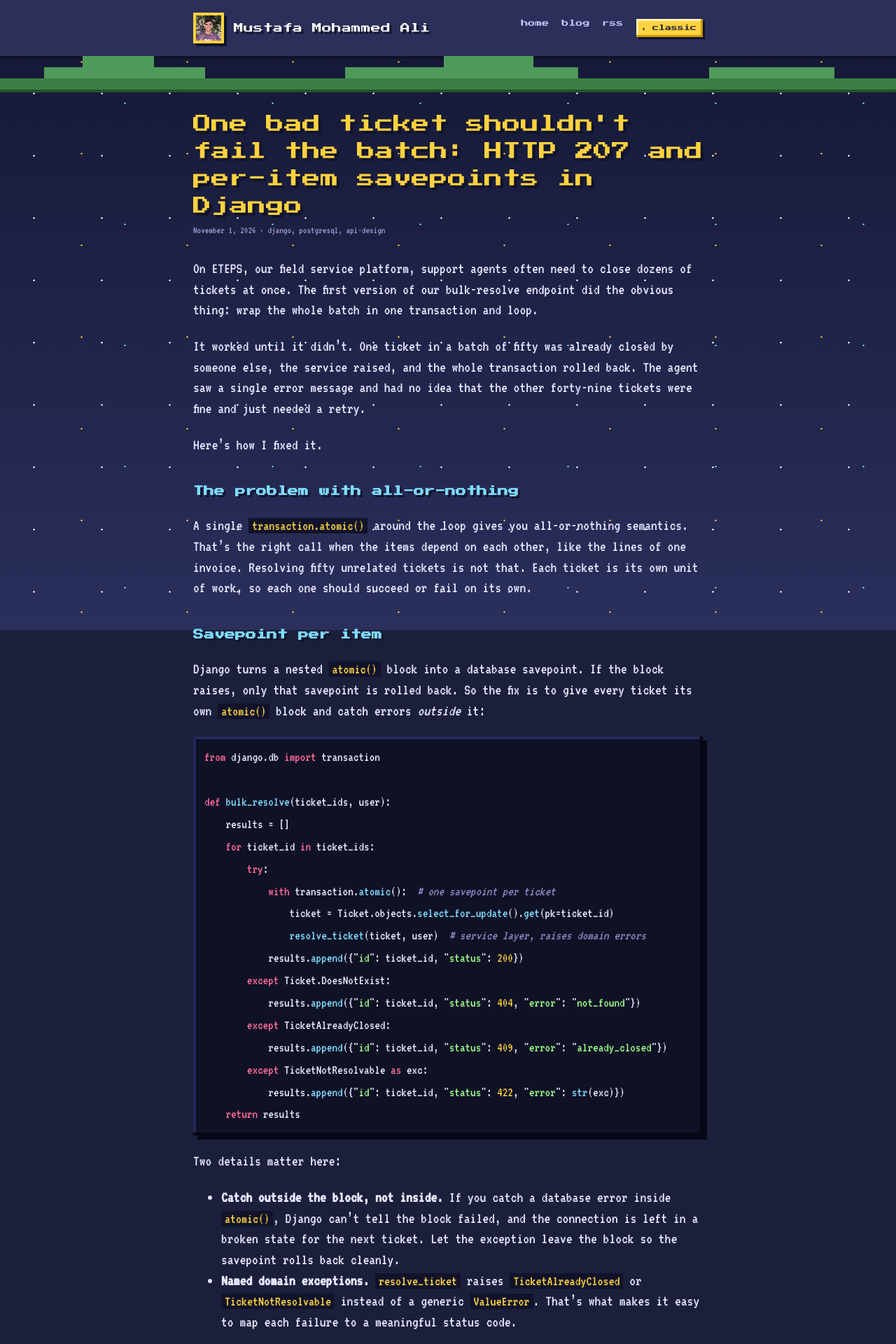
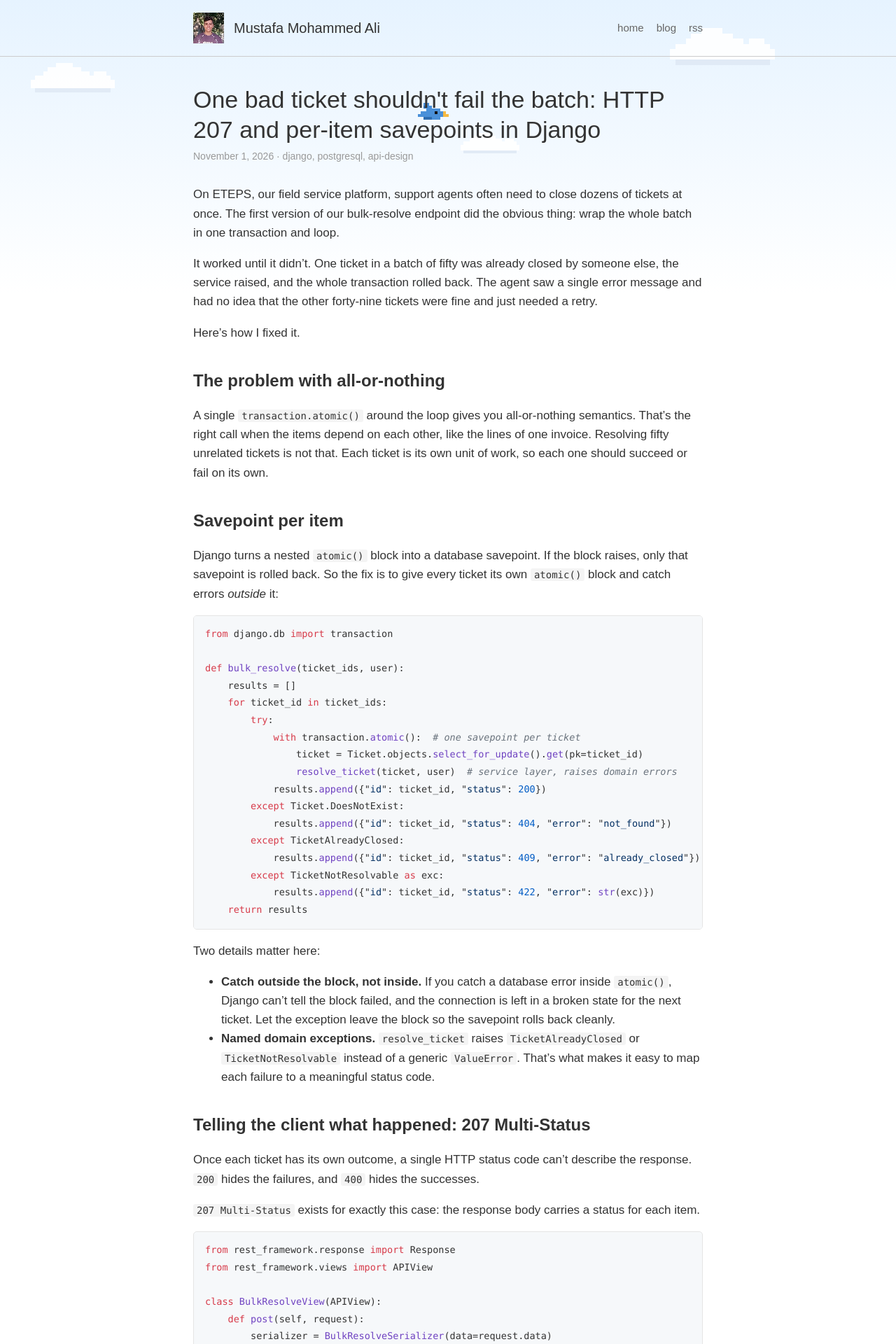
Before and after one commit to 0Mustafa37/0Mustafa37.github.io, a Jekyll site: the page built from _posts/2026-11-01-bulk-api-207-multi-status-savepoints.md, in a window 1280 px wide. Shown: the top 1920 px of the page at 70% size. Built offline with Jekyll 4.4.1, drawn with Linux system fonts in a browser that asks for light colours.

Commit message:
Simplify blog: white page with original pixel-art sky and ground
Co-Authored-By: Claude Opus 5.5 <noreply@anthropic.com>
Claude-Session: https://claude.ai/code/session_01N82b9m2pLFxbpPTijEcMMC

```diff
--- a/_layouts/blog.html
+++ b/_layouts/blog.html
@@ -1,25 +1,22 @@
 <!doctype html>
-<html lang="en" data-theme="pixel">
+<html lang="en">
 <head>
 <meta charset="utf-8">
 <meta name="viewport" content="width=device-width, initial-scale=1">
 <title>{% if page.title %}{{ page.title }} | {% endif %}Mustafa's blog</title>
 <meta name="description" content="{{ page.description | default: page.excerpt | default: site.description | strip_html | strip_newlines | truncate: 160 }}">
-<script>
-  // Remember the visitor's theme choice (pixel is the default)
-  try {
-    var t = localStorage.getItem('blog-theme');
-    if (t === 'classic' || t === 'pixel') document.documentElement.setAttribute('data-theme', t);
-  } catch (e) {}
-</script>
-<link rel="preconnect" href="https://fonts.googleapis.com">
-<link rel="preconnect" href="https://fonts.gstatic.com" crossorigin>
-<link href="https://fonts.googleapis.com/css2?family=Press+Start+2P&family=VT323&display=swap" rel="stylesheet">
 <link rel="stylesheet" href="{{ '/assets/blog.css' | relative_url }}?v={{ site.time | date: '%s' }}">
 <link rel="alternate" type="application/atom+xml" title="Mustafa's blog" href="{{ '/blog/feed.xml' | relative_url }}">
 </head>
 <body>
-<div class="sky" aria-hidden="true"></div>
+{% assign s = '/assets/blog/sprites/' | relative_url %}
+<!-- sky: drifting clouds and a bird (decorative) -->
+<div class="sky" aria-hidden="true">
+  <img class="cloud c1" src="{{ s }}cloud.svg" alt="">
+  <img class="cloud c2" src="{{ s }}cloud.svg" alt="">
+  <img class="cloud c3" src="{{ s }}cloud.svg" alt="">
+  <img class="bird" src="{{ s }}bird.svg" alt="">
+</div>
 <header class="bhead">
   <div class="wrap">
     <img src="{{ '/assets/me.jpg' | relative_url }}" alt="">
@@ -28,26 +25,25 @@
       <a href="{{ '/' | relative_url }}">home</a>
       <a href="{{ '/blog/' | relative_url }}">blog</a>
       <a href="{{ '/blog/feed.xml' | relative_url }}">rss</a>
-      <button class="theme-btn" type="button" id="themeBtn" title="Switch theme"></button>
     </nav>
   </div>
 </header>
-<div class="hills" aria-hidden="true"></div>
 <main class="wrap">
 {{ content }}
 </main>
-<script>
-  (function () {
-    var root = document.documentElement, btn = document.getElementById('themeBtn');
-    function label() { btn.textContent = root.getAttribute('data-theme') === 'pixel' ? '◐ classic' : '▦ pixel'; }
-    btn.addEventListener('click', function () {
-      var next = root.getAttribute('data-theme') === 'pixel' ? 'classic' : 'pixel';
-      root.setAttribute('data-theme', next);
-      try { localStorage.setItem('blog-theme', next); } catch (e) {}
-      label();
-    });
-    label();
-  })();
-</script>
+<!-- ground: a little pixel world at the bottom of the page (decorative) -->
+<footer class="scene" aria-hidden="true">
+  <img class="tree t1" src="{{ s }}tree.svg" alt="">
+  <img class="bush b1" src="{{ s }}bush.svg" alt="">
+  <img class="bunny" src="{{ s }}bunny.svg" alt="">
+  <img class="flower f1" src="{{ s }}flower.svg" alt="">
+  <img class="rock r1" src="{{ s }}rock.svg" alt="">
+  <img class="slime" src="{{ s }}slime.svg" alt="">
+  <img class="flower f2" src="{{ s }}flower.svg" alt="">
+  <img class="bush b2" src="{{ s }}bush.svg" alt="">
+  <img class="tree t2" src="{{ s }}tree.svg" alt="">
+  <img class="rock r2" src="{{ s }}rock.svg" alt="">
+  <div class="ground"></div>
+</footer>
 </body>
 </html>
--- a/assets/blog.css
+++ b/assets/blog.css
@@ -65,131 +65,59 @@ a { color: #0000ee; }
 .post figure img { display: block; margin: 0 auto; }
 .post figcaption { color: #999; font-size: 14px; margin-top: 8px; }
 
-/* ---------- theme switch button ---------- */
-.theme-btn {
-  font: inherit; font-size: 14px; color: #666; background: none;
-  border: 1px solid #ccc; border-radius: 999px; padding: 2px 10px; cursor: pointer;
+/* =====================================================================
+   PIXEL WORLD: original pixel-art sprites around a simple white blog
+   ===================================================================== */
+body { background: linear-gradient(#e6f3ff 0, #ffffff 420px) no-repeat, #fff; }
+.bhead { background: transparent; }
+.bhead img { border-radius: 0; image-rendering: pixelated; }
+main.wrap { position: relative; z-index: 1; min-height: 50vh; }
+
+/* sky layer: clouds + bird, fixed behind the content */
+.sky { position: fixed; inset: 0; z-index: 0; pointer-events: none; overflow: hidden; }
+.sky img { position: absolute; image-rendering: pixelated; }
+.cloud { width: 120px; opacity: .9; animation: drift linear infinite; }
+.c1 { top: 90px;  animation-duration: 95s;  animation-delay: -10s; }
+.c2 { top: 190px; width: 84px; animation-duration: 130s; animation-delay: -70s; }
+.c3 { top: 40px;  width: 150px; animation-duration: 160s; animation-delay: -120s; }
+.bird { width: 44px; top: 150px; animation: fly 40s linear infinite, bob 1.2s steps(2) infinite; animation-delay: -15s; }
+@keyframes drift { from { left: -180px; } to { left: 100%; } }
+@keyframes fly   { from { left: -60px; } to { left: 100%; } }
+@keyframes bob   { 50% { transform: translateY(-6px); } }
+
+/* ground scene at the bottom of every page */
+.scene { position: relative; height: 150px; margin-top: 60px; overflow: hidden; }
+.scene .ground {
+  position: absolute; left: 0; right: 0; bottom: 0; height: 36px;
+  background: #6fbf73; border-top: 6px solid #4f9a5a;
 }
-.theme-btn:hover { color: #0000ee; border-color: #0000ee; }
+.scene img { position: absolute; bottom: 36px; image-rendering: pixelated; }
+.t1 { left: 4%;  width: 84px; }
+.b1 { left: 14%; width: 70px; }
+.bunny { left: 24%; width: 52px; animation: hop 3s steps(1) infinite; }
+.f1 { left: 33%; width: 24px; }
+.r1 { left: 46%; width: 60px; }
+.slime { left: 58%; width: 56px; animation: squish 1.6s steps(2) infinite; }
+.f2 { left: 68%; width: 24px; }
+.b2 { left: 76%; width: 70px; }
+.t2 { left: 87%; width: 96px; }
+.r2 { left: 94%; width: 44px; }
+@keyframes hop    { 0%, 70% { transform: translateY(0); } 80% { transform: translateY(-14px); } 90% { transform: translateY(-6px); } }
+@keyframes squish { 50% { transform: scale(1.08, .9); transform-origin: bottom; } }
+.scene .credit { position: absolute; left: 0; right: 0; bottom: 8px; text-align: center; font-size: 13px; color: #24502b; }
 
-/* decorations only show in the pixel theme */
-.sky, .hills { display: none; }
-
-/* =====================================================================
-   PIXEL THEME: original retro 8-bit look
-   ===================================================================== */
-[data-theme="pixel"] body {
-  background: #1b1f3b;
-  color: #e8e6ff;
-  font-family: "VT323", monospace;
-  font-size: 22px;
-  line-height: 1.35;
-  image-rendering: pixelated;
+@media (max-width: 600px) {
+  .cloud { width: 80px; } .c3 { width: 100px; }
+  .b1, .f2, .r2 { display: none; }
+  .t1 { left: 2%; width: 64px; } .t2 { left: 80%; width: 70px; }
 }
-[data-theme="pixel"] a { color: #7fdbff; }
-[data-theme="pixel"] a:hover { color: #ffd23f; }
-
-/* starry sky made of single pixels */
-[data-theme="pixel"] .sky {
-  display: block; position: fixed; inset: 0; z-index: -1; pointer-events: none;
-  background:
-    radial-gradient(#fff 1px, transparent 1.5px) 0 0 / 97px 89px,
-    radial-gradient(#ffd23f 1px, transparent 1.5px) 41px 23px / 151px 131px,
-    radial-gradient(#7fdbff 1px, transparent 1.5px) 73px 61px / 211px 173px,
-    linear-gradient(#141733, #2a2f5c);
+@media (prefers-reduced-motion: reduce) {
+  .cloud, .bird, .bunny, .slime { animation: none; }
+  .c1 { left: 8%; } .c2 { left: 70%; } .c3 { left: 40%; } .bird { left: 85%; }
 }
 
-/* header bar */
-[data-theme="pixel"] .bhead {
-  border: 0; background: #2b2f5a; margin-bottom: 0;
-  box-shadow: 0 4px 0 #11132a;
-}
-[data-theme="pixel"] .bhead img {
-  border-radius: 0; border: 4px solid #ffd23f; box-shadow: 4px 4px 0 #11132a;
-}
-[data-theme="pixel"] .bhead .name {
-  font-family: "Press Start 2P", monospace; font-size: 14px; color: #fff;
-  text-shadow: 3px 3px 0 #11132a;
-}
-[data-theme="pixel"] .bhead nav a {
-  font-family: "Press Start 2P", monospace; font-size: 10px; color: #c9c6ff;
-}
-[data-theme="pixel"] .bhead nav a:hover { color: #ffd23f; }
-[data-theme="pixel"] .theme-btn {
-  font-family: "Press Start 2P", monospace; font-size: 9px; color: #1b1f3b;
-  background: #ffd23f; border: 0; border-radius: 0; padding: 7px 9px;
-  box-shadow: inset -3px -3px 0 #c99a00, inset 3px 3px 0 #fff3b0, 3px 3px 0 #11132a;
-}
-[data-theme="pixel"] .theme-btn:active { transform: translate(2px, 2px); box-shadow: inset -3px -3px 0 #c99a00, inset 3px 3px 0 #fff3b0; }
-
-/* stepped pixel hills under the header (original shapes) */
-[data-theme="pixel"] .hills {
-  display: block; height: 48px; margin-bottom: 30px;
-  background:
-    linear-gradient(#3a7d44, #3a7d44) 0 32px / 100% 16px no-repeat,
-    linear-gradient(#4f9a5a, #4f9a5a) 6% 16px / 18% 16px no-repeat,
-    linear-gradient(#4f9a5a, #4f9a5a) 10% 0 / 8% 16px no-repeat,
-    linear-gradient(#4f9a5a, #4f9a5a) 52% 16px / 26% 16px no-repeat,
-    linear-gradient(#4f9a5a, #4f9a5a) 55% 0 / 10% 16px no-repeat,
-    linear-gradient(#4f9a5a, #4f9a5a) 92% 16px / 14% 16px no-repeat;
-  box-shadow: 0 4px 0 #24502b;
-}
-
-/* titles */
-[data-theme="pixel"] .ctitle,
-[data-theme="pixel"] .post h1 {
-  font-family: "Press Start 2P", monospace; font-size: 26px; line-height: 1.5;
-  color: #ffd23f; text-shadow: 4px 4px 0 #11132a;
-}
-[data-theme="pixel"] .post h2,
-[data-theme="pixel"] .post h3 {
-  font-family: "Press Start 2P", monospace; font-size: 15px; line-height: 1.6;
-  color: #7fdbff; text-shadow: 3px 3px 0 #11132a; margin-top: 40px;
-}
-[data-theme="pixel"] .lead,
-[data-theme="pixel"] .post .meta,
-[data-theme="pixel"] .plist .pdate { color: #9f9cd6; }
-
-/* post list as chunky blocks */
-[data-theme="pixel"] .plist li {
-  border: 0; background: #2b2f5a; padding: 14px 18px; margin-bottom: 20px;
-  box-shadow: inset -4px -4px 0 #1f2247, inset 4px 4px 0 #3d4280, 6px 6px 0 #11132a;
-}
-[data-theme="pixel"] .plist .ptitle { font-size: 26px; }
-[data-theme="pixel"] .plist .pex { color: #c9c6ff; font-size: 20px; }
-
-/* post body */
-[data-theme="pixel"] .post code {
-  font-family: "VT323", monospace; font-size: 20px; background: #11132a; color: #ffd23f; border-radius: 0;
-}
-[data-theme="pixel"] .post pre {
-  background: #0f1124; border: 0; border-radius: 0;
-  box-shadow: inset -4px -4px 0 #070815, inset 4px 4px 0 #242859, 6px 6px 0 #070815;
-}
-[data-theme="pixel"] .post pre code { color: #e8e6ff; font-size: 19px; background: none; }
-[data-theme="pixel"] .post blockquote { border-left: 6px solid #ffd23f; color: #c9c6ff; background: #232750; }
-[data-theme="pixel"] .post img { border-radius: 0; border: 4px solid #11132a; box-shadow: 6px 6px 0 #11132a; }
-[data-theme="pixel"] .post figcaption { color: #9f9cd6; }
-[data-theme="pixel"] .post th, [data-theme="pixel"] .post td { border-color: #3d4280; }
-[data-theme="pixel"] .post hr { border-top: 4px dashed #3d4280; }
-
-/* syntax colors on dark */
-[data-theme="pixel"] .highlight .c, [data-theme="pixel"] .highlight .c1, [data-theme="pixel"] .highlight .cm { color: #8a87c2; }
-[data-theme="pixel"] .highlight .k, [data-theme="pixel"] .highlight .kd, [data-theme="pixel"] .highlight .kn,
-[data-theme="pixel"] .highlight .kc, [data-theme="pixel"] .highlight .ow { color: #ff6b9d; }
-[data-theme="pixel"] .highlight .s, [data-theme="pixel"] .highlight .s1, [data-theme="pixel"] .highlight .s2,
-[data-theme="pixel"] .highlight .sd, [data-theme="pixel"] .highlight .si { color: #9cff8a; }
-[data-theme="pixel"] .highlight .nf, [data-theme="pixel"] .highlight .nc { color: #7fdbff; }
-[data-theme="pixel"] .highlight .mi, [data-theme="pixel"] .highlight .mf,
-[data-theme="pixel"] .highlight .nb, [data-theme="pixel"] .highlight .bp { color: #ffd23f; }
-[data-theme="pixel"] .highlight .nd { color: #ffa94d; }
-
-[data-theme="pixel"] .back a, [data-theme="pixel"] .empty { font-family: "Press Start 2P", monospace; font-size: 11px; }
-
-@media (max-width: 600px) {
-  [data-theme="pixel"] body { font-size: 20px; }
-  [data-theme="pixel"] .ctitle, [data-theme="pixel"] .post h1 { font-size: 18px; }
-  [data-theme="pixel"] .bhead .name { font-size: 10px; }
-  [data-theme="pixel"] .bhead nav a { font-size: 8px; }
-  [data-theme="pixel"] .bhead .wrap { flex-wrap: wrap; }
-}
+/* layout fixes: header above clouds, ground pinned to the bottom on short pages */
+body { min-height: 100vh; display: flex; flex-direction: column; }
+.bhead { position: relative; z-index: 2; }
+main.wrap { flex: 1; width: 100%; }
+.scene { margin-top: 60px; flex: none; }
```
Also changed, not shown: README.md, assets/blog/sprites/bird.svg (added), assets/blog/sprites/bunny.svg (added), assets/blog/sprites/bush.svg (added), assets/blog/sprites/cloud.svg (added), assets/blog/sprites/flower.svg (added), assets/blog/sprites/rock.svg (added), assets/blog/sprites/slime.svg (added), assets/blog/sprites/tree.svg (added).
